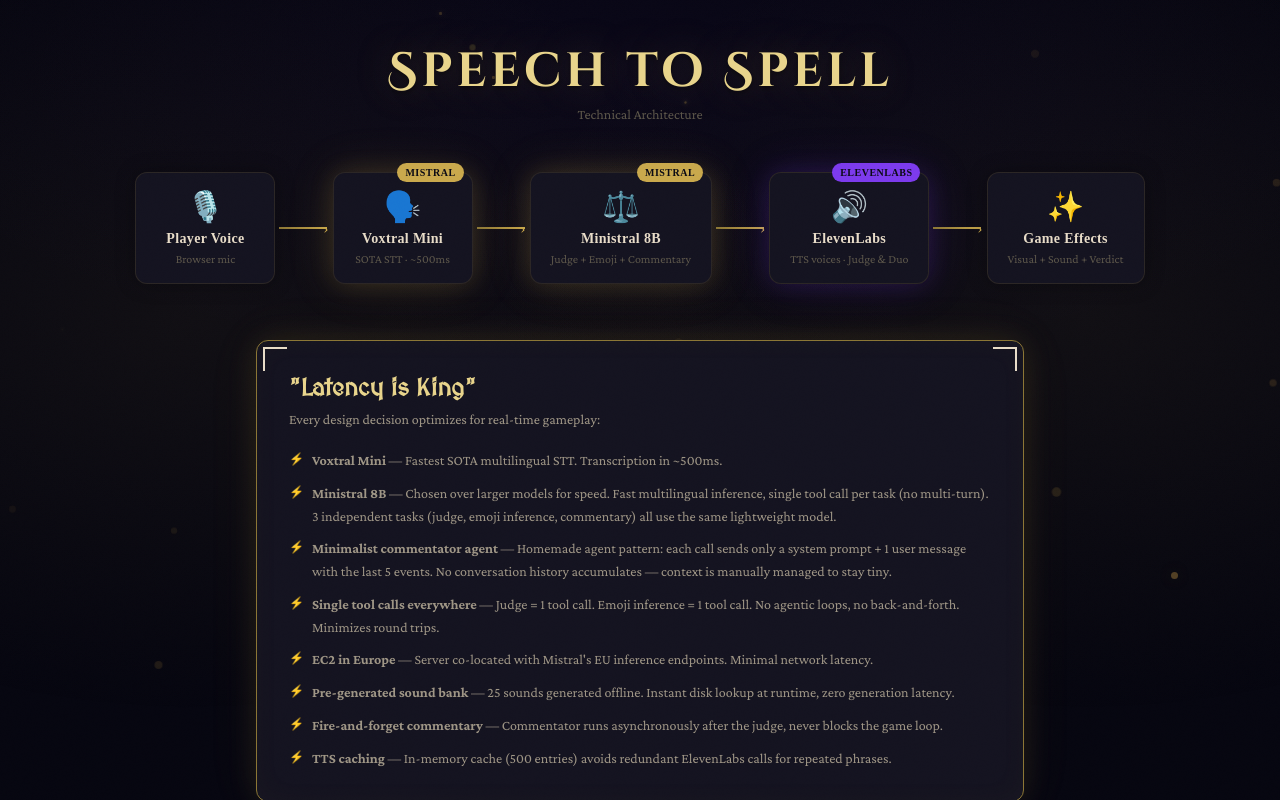
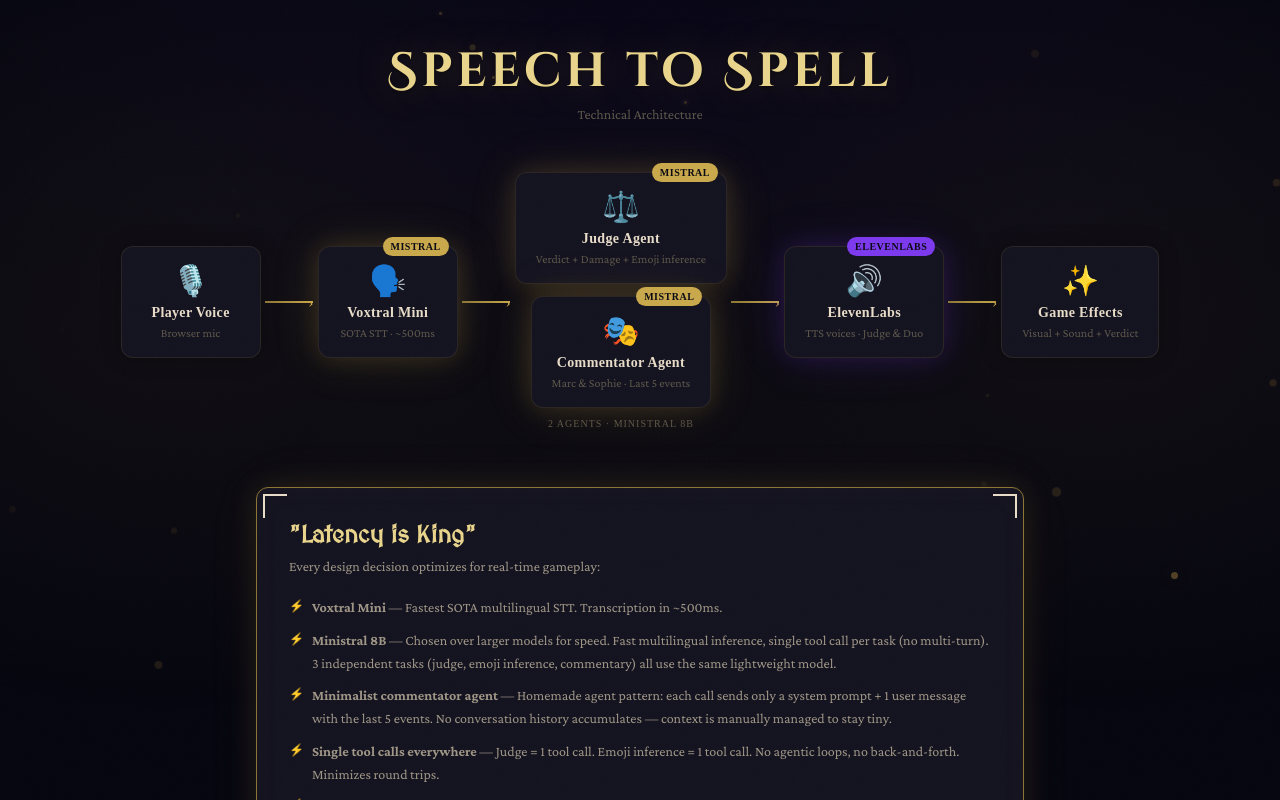
Before and after one commit to charles-azam/speech-to-spell, a React (Vite) app in the folder frontend/: page / in a window 1280 px wide. Both pictures are taken after a click on the button "Architecture". Shown: the top 800 px of the page. Built offline with nearby package versions, Linux system fonts and the light colour scheme; no server answers.

Commit message:
update architecture

```diff
--- a/frontend/src/components/ArchitecturePage.tsx
+++ b/frontend/src/components/ArchitecturePage.tsx
@@ -230,16 +230,39 @@
           delay={0.4}
         />
         <FlowArrow delay={0.5} />
+        {/* Two agents stacked — Judge + Commentator in parallel */}
+        <div
+          className="animate-fade-in-up flex flex-col items-center gap-2"
+          style={{ animationDelay: "0.6s" }}
+        >
+          <div className="flex flex-col items-center gap-3">
             <FlowNode
               icon="⚖️"
-          label="Ministral 8B"
-          sublabel="Judge + Emoji + Commentary"
+              label="Judge Agent"
+              sublabel="Verdict + Damage + Emoji inference"
               badge="Mistral"
               badgeColor="var(--gold)"
               glowColor="rgba(201, 168, 76, 0.15)"
               delay={0.6}
             />
-        <FlowArrow delay={0.7} />
+            <FlowNode
+              icon="🎭"
+              label="Commentator Agent"
+              sublabel="Marc & Sophie · Last 5 events"
+              badge="Mistral"
+              badgeColor="var(--gold)"
+              glowColor="rgba(201, 168, 76, 0.15)"
+              delay={0.7}
+            />
+          </div>
+          <span
+            className="text-[10px] tracking-widest uppercase"
+            style={{ color: "var(--text-dim)", fontFamily: "'Cinzel', serif" }}
+          >
+            2 agents · Ministral 8B
+          </span>
+        </div>
+        <FlowArrow delay={0.8} />
         <FlowNode
           icon="🔊"
           label="ElevenLabs"
@@ -247,14 +270,14 @@
           badge="ElevenLabs"
           badgeColor="#7c3aed"
           glowColor="rgba(124, 58, 237, 0.15)"
-          delay={0.8}
+          delay={0.9}
         />
-        <FlowArrow delay={0.9} />
+        <FlowArrow delay={1.0} />
         <FlowNode
           icon="✨"
           label="Game Effects"
           sublabel="Visual + Sound + Verdict"
-          delay={1.0}
+          delay={1.1}
         />
       </div>
 
@@ -262,7 +285,7 @@
       <div
         className="animate-fade-in-up w-full max-w-3xl rounded-xl p-6 sm:p-8 mb-14 ornate-card"
         style={{
-          animationDelay: "1.1s",
+          animationDelay: "1.2s",
           boxShadow:
             "0 0 30px rgba(201, 168, 76, 0.12), 0 0 60px rgba(201, 168, 76, 0.06), inset 0 0 30px rgba(201, 168, 76, 0.03)",
           borderColor: "var(--gold-dim)",
@@ -309,7 +332,7 @@
       </div>
 
       {/* Model Detail Cards */}
-      <div className="w-full max-w-5xl grid grid-cols-1 md:grid-cols-3 gap-5 mb-14">
+      <div className="w-full max-w-5xl grid grid-cols-1 sm:grid-cols-2 lg:grid-cols-4 gap-5 mb-14">
         <ModelCard
           icon="🗣️"
           title="Voxtral Mini"
@@ -323,22 +346,37 @@
             "~500ms per transcription",
             "Retry logic (3 attempts)",
           ]}
-          delay={1.3}
+          delay={1.4}
         />
         <ModelCard
-          icon="🧠"
-          title="Ministral 8B"
+          icon="⚖️"
+          title="Judge Agent"
           modelId="ministral-8b-latest"
-          badgeLabel="Brain"
+          badgeLabel="Agent"
           badgeColor="var(--gold)"
           glowColor="rgba(201, 168, 76, 0.1)"
           bullets={[
-            "<b>Judge AI</b>: single tool call, evaluates spell (verdict + damage + effects)",
-            "<b>Emoji Inference</b>: single tool call, picks emojis from hand",
-            "<b>Commentator AI</b>: minimalist agent, managed context (last 5 events only)",
-            "All 3 tasks: 1 round-trip each, no multi-turn",
+            "Single tool call → verdict + damage + visual effects",
+            "Emoji inference: 1 tool call, picks emojis from hand",
+            "No multi-turn, no agentic loops",
+            "Blocks the game loop (verdict is needed)",
           ]}
-          delay={1.4}
+          delay={1.5}
+        />
+        <ModelCard
+          icon="🎭"
+          title="Commentator Agent"
+          modelId="ministral-8b-latest"
+          badgeLabel="Agent"
+          badgeColor="var(--gold)"
+          glowColor="rgba(201, 168, 76, 0.1)"
+          bullets={[
+            "Minimalist homemade agent pattern",
+            "System prompt + 1 user message (last 5 events only)",
+            "No conversation history — context manually managed",
+            "Fire-and-forget: never blocks the game loop",
+          ]}
+          delay={1.6}
         />
         <ModelCard
           icon="🎤"
@@ -353,14 +391,14 @@
             "In-memory TTS cache (500 entries)",
             "Multilingual (29 languages)",
           ]}
-          delay={1.5}
+          delay={1.7}
         />
       </div>
 
       {/* Tech Stack Footer */}
       <div
         className="animate-fade-in-up flex flex-wrap items-center justify-center gap-2 mb-12"
-        style={{ animationDelay: "1.6s" }}
+        style={{ animationDelay: "1.8s" }}
       >
         {[
           "React 19",
@@ -380,7 +418,7 @@
       <button
         onClick={onBack}
         className="animate-fade-in-up btn-arcane rounded-lg"
-        style={{ animationDelay: "1.7s" }}
+        style={{ animationDelay: "1.9s" }}
       >
         Back to Lobby
       </button>
```
Also changed, not shown: 1 other file (tests, documents, lock files or other folders). Lines whose indentation alone changed are shown as unchanged.
